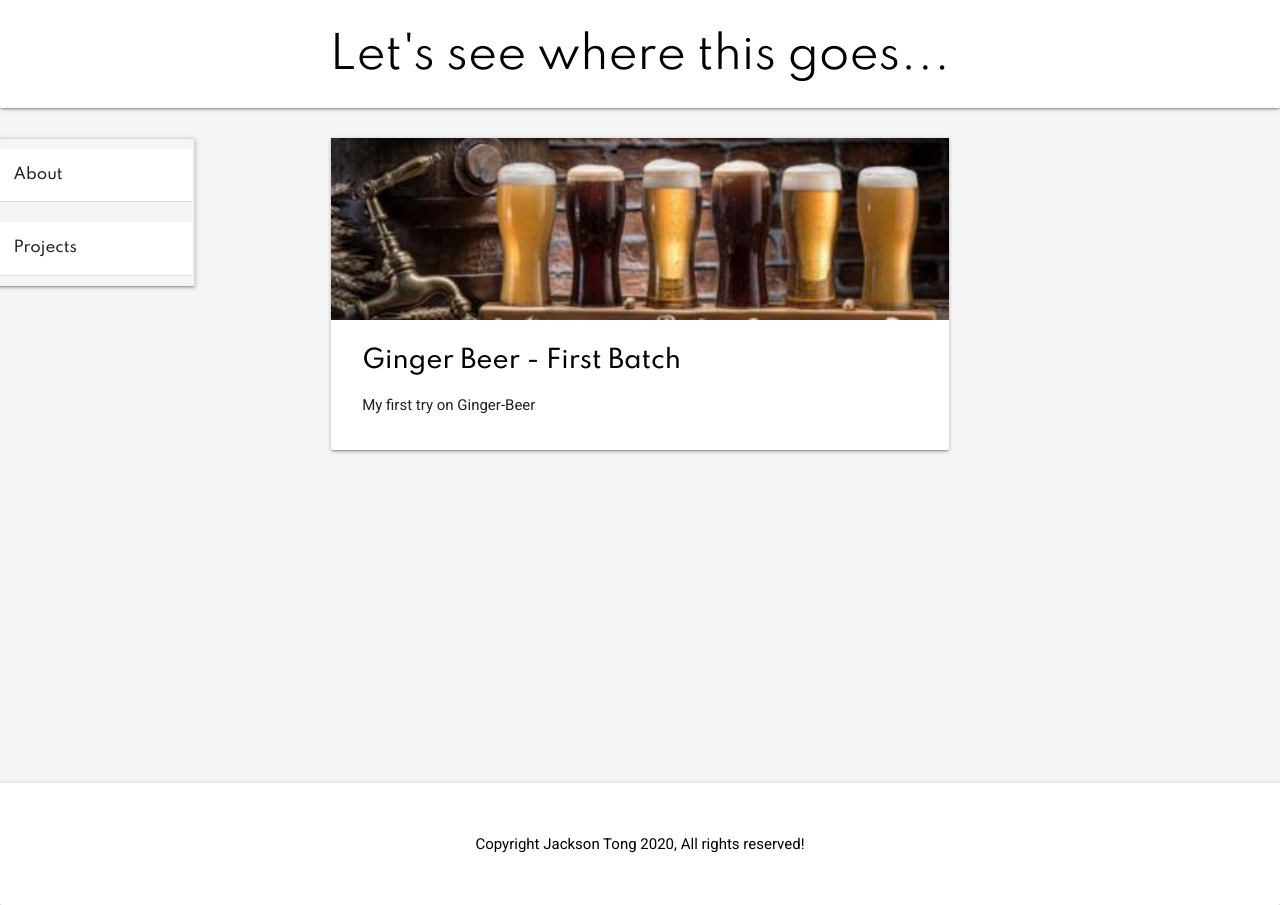
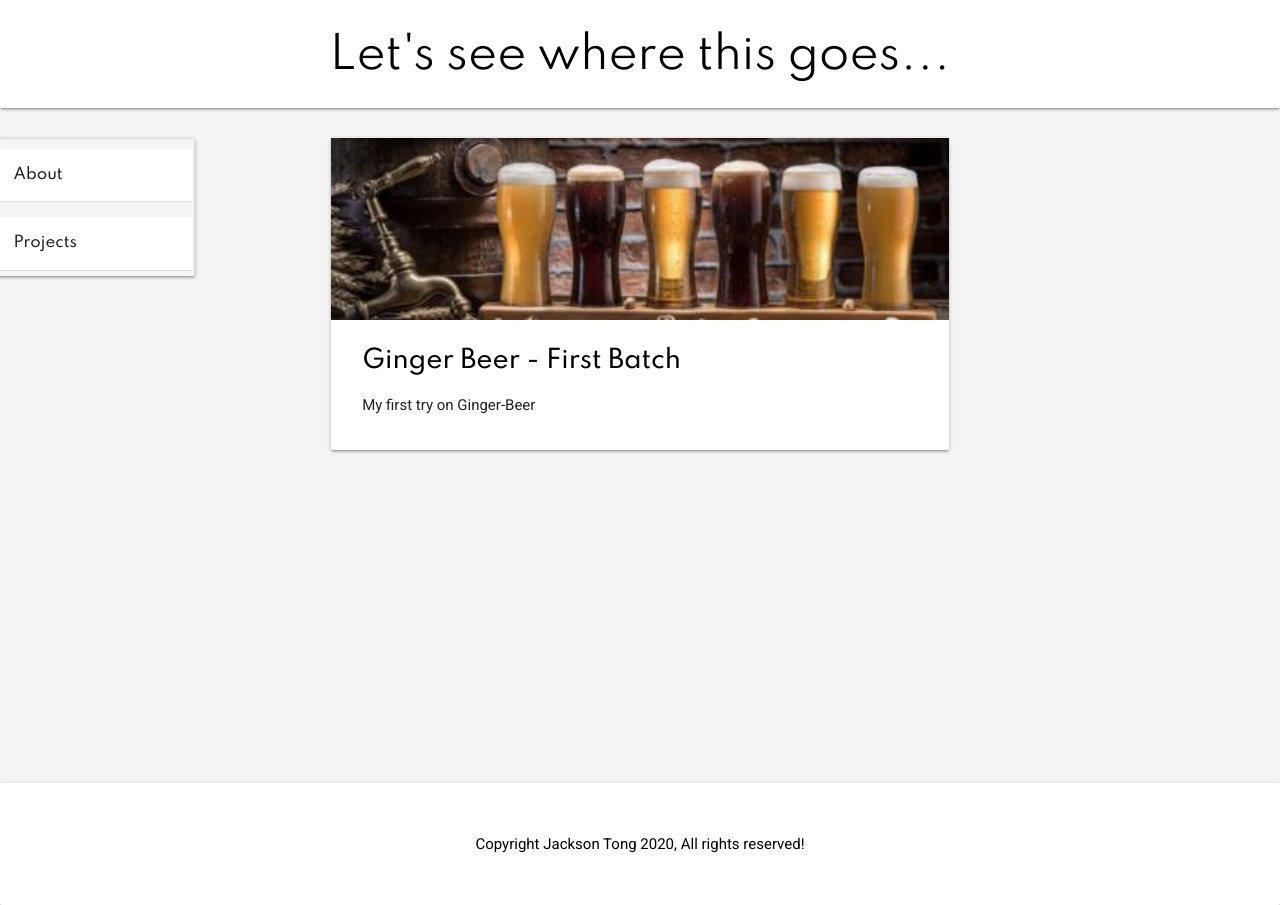
Before and after one commit to jactong/jactong.github.io, a Jekyll site: the page built from index.md, in a window 1280 px wide. Built offline with Jekyll 4.4.1, drawn with Linux system fonts in a browser that asks for light colours; nearby versions of some CDN libraries.

Commit message:
Update style.css

```diff
--- a/assets/css/style.css
+++ b/assets/css/style.css
@@ -13,6 +13,6 @@ body {
   width: 100%;
 }
 
-ul li { padding: 10px 0px; }
+ul li { padding-bottom: 5px; padding-top: 10px; }
 
-ol li { padding: 10px 0px; }
+ol li { padding-bottom: 5px; padding-top: 10px; }
```
